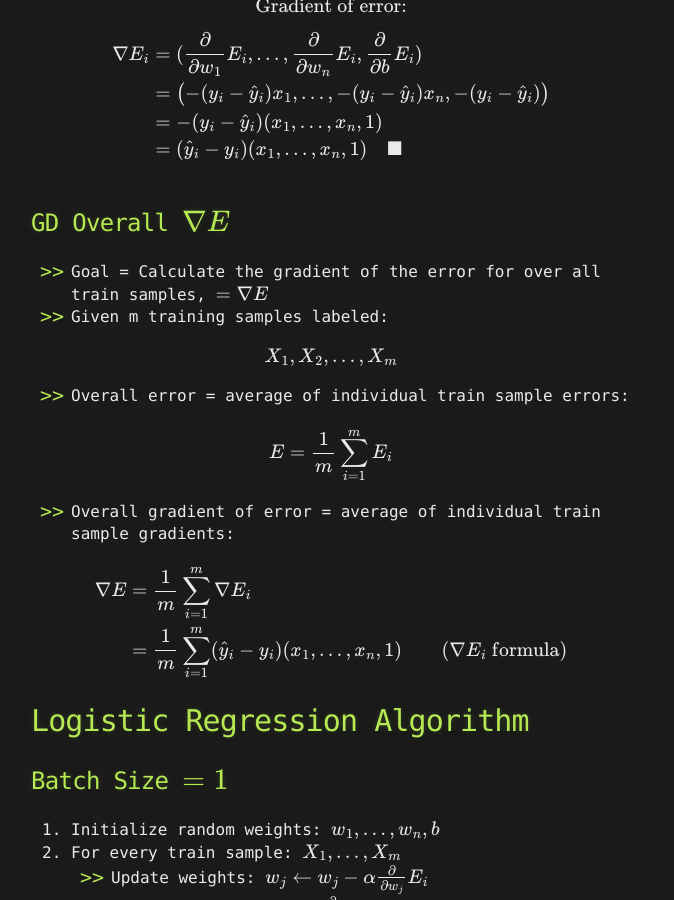
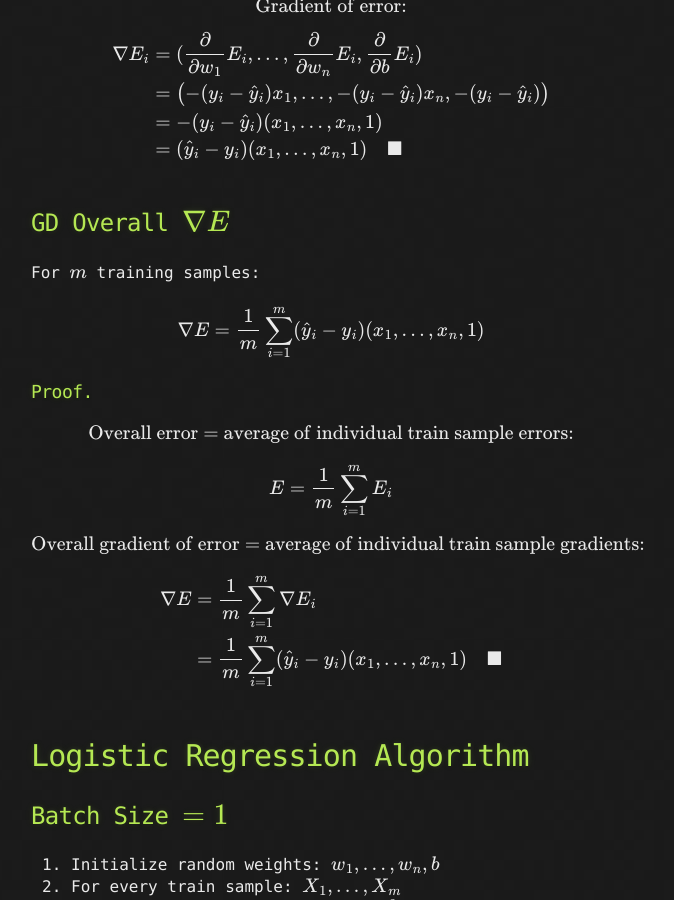
Before and after one commit to LivingProgram/ml-notes, a Jekyll site: the page built from index.md, in a window 1280 px wide and 900 px high, scrolled down 5745 px. Shown: the whole window, without its empty margins (309-983 px from the left). Built offline with Jekyll 4.4.1, drawn with Linux system fonts in a browser that asks for light colours; our own code applies the rules of GitHub Pages for plain Markdown files; formulas are drawn with MathJax 3; the repository's description, which GitHub fills in, is left out.

Commit message:
add proof for overall gradient of error

```diff
--- a/index.md
+++ b/index.md
@@ -165,19 +165,20 @@ $$\begin{align}
 \end{align}$$
 
 ## GD Overall $$\nabla E$$
-- Goal = Calculate the gradient of the error for over all train samples, $$= \nabla E$$
-- Given m training samples labeled:
+For $$m$$ training samples:
 
-$$X_{1},X_{2},\ldots,X_{m}$$
+$$\nabla E = \frac{1}{m}\sum_{i=1}^{m}(\hat{y}_{i}-y_{i})(x_{1},\ldots,x_{n},1)$$
 
-- Overall error = average of individual train sample errors:
+### Proof.
+
+$$\text{Overall error = average of individual train sample errors:}$$
 
 $$E=\frac{1}{m}\sum_{i=1}^{m}E_{i}$$
 
-- Overall gradient of error = average of individual train sample gradients:
+$$\text{Overall gradient of error = average of individual train sample gradients:}$$
 
 $$\begin{align}\nabla E &= \frac{1}{m}\sum_{i=1}^{m}\nabla E_{i}\\
-&=\frac{1}{m}\sum_{i=1}^{m}(\hat{y}_{i}-y_{i})(x_{1},\ldots,x_{n},1)&&(\nabla E_{i}\text{ formula)}\end{align}$$
+&=\frac{1}{m}\sum_{i=1}^{m}(\hat{y}_{i}-y_{i})(x_{1},\ldots,x_{n},1)\ \ \ \ \blacksquare\\\\\end{align}$$
 
 # Logistic Regression Algorithm
 
```
